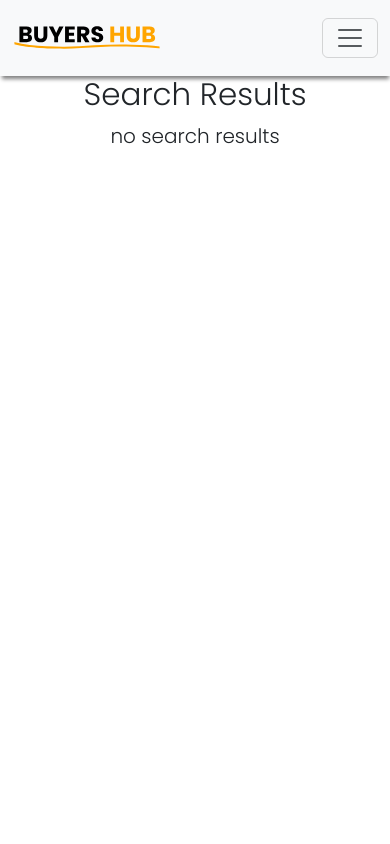
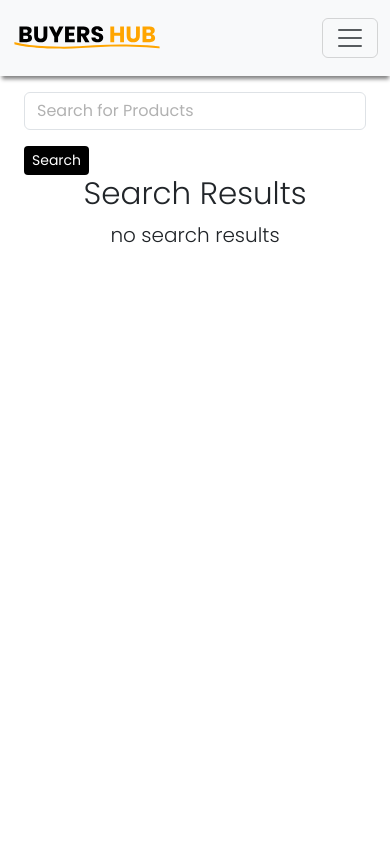
Before and after one commit to fasaht-abbas/buyers-hub-mern-ecommerce, a React (Create React App) app in the folder client/: page /search in a window 390 px wide. Shown: the top 844 px of the page. Built offline with nearby package versions, Linux system fonts and the light colour scheme.

Commit message:
fix search result search bar

```diff
--- a/client/src/pages/SearchResults.js
+++ b/client/src/pages/SearchResults.js
@@ -4,6 +4,7 @@ import { useSearch } from "../context/search";
 import { useCart } from "../context/cartContext";
 import { toast } from "react-hot-toast";
 import { Link, useNavigate } from "react-router-dom";
+import SearchBar from "../components/Forms/SearchBar";
 
 const SearchResults = () => {
   const navigate = useNavigate();
@@ -39,6 +40,11 @@ const SearchResults = () => {
   return (
     <Wrapper title="Search results">
       <div className="container text-norm">
+        <div className="search col-md-12  d-none">
+          <div className="mx-auto m-3 mb-0">
+            <SearchBar />
+          </div>
+        </div>
         <div className="text-center">
           <h1 className="display-5">Search Results</h1>
           {values.results.length > 0 ? (
```
Also changed, not shown: 8 other files (tests, documents, lock files or other folders).
